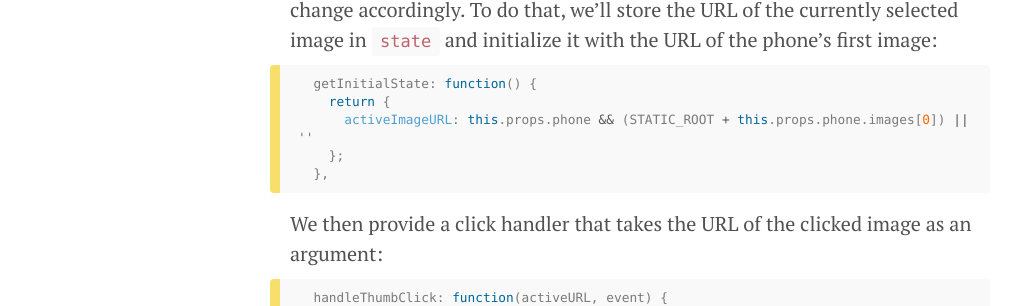
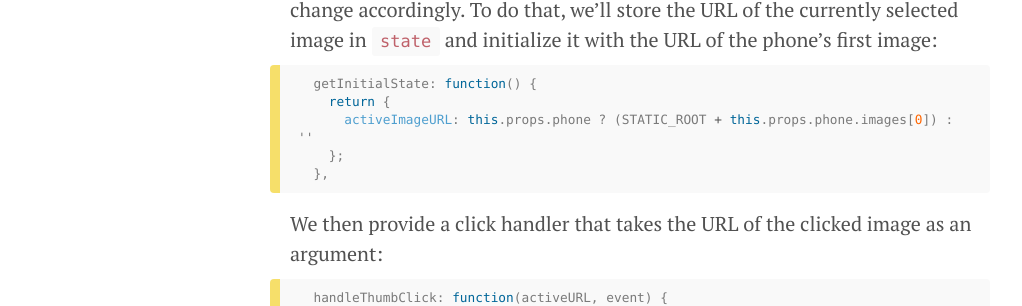
Before and after one commit to jgebhardt/jgebhardt.github.io, a Jekyll site: the page built from _posts/2014-05-07-react-phonecat.md, in a window 1280 px wide and 900 px high, scrolled down 16092 px. Shown: the part 148-454 px from the top of the window, without its empty margins (0-1022 px from the left). Built offline with Jekyll 4.4.1, drawn with Linux system fonts in a browser that asks for light colours; Markdown is read by kramdown in place of the engine named in the settings.

Commit message:
ternary is cooler

````diff
--- a/_posts/2014-05-07-react-phonecat.md
+++ b/_posts/2014-05-07-react-phonecat.md
@@ -546,7 +546,7 @@ When the user clicks on one of the thumbnail images, the main image should chang
 ```javascript
   getInitialState: function() {
     return {
-      activeImageURL: this.props.phone && (STATIC_ROOT + this.props.phone.images[0]) || ''
+      activeImageURL: this.props.phone ? (STATIC_ROOT + this.props.phone.images[0]) : ''
     };
   },
 ```
````
Also changed, not shown: 2 other files.
